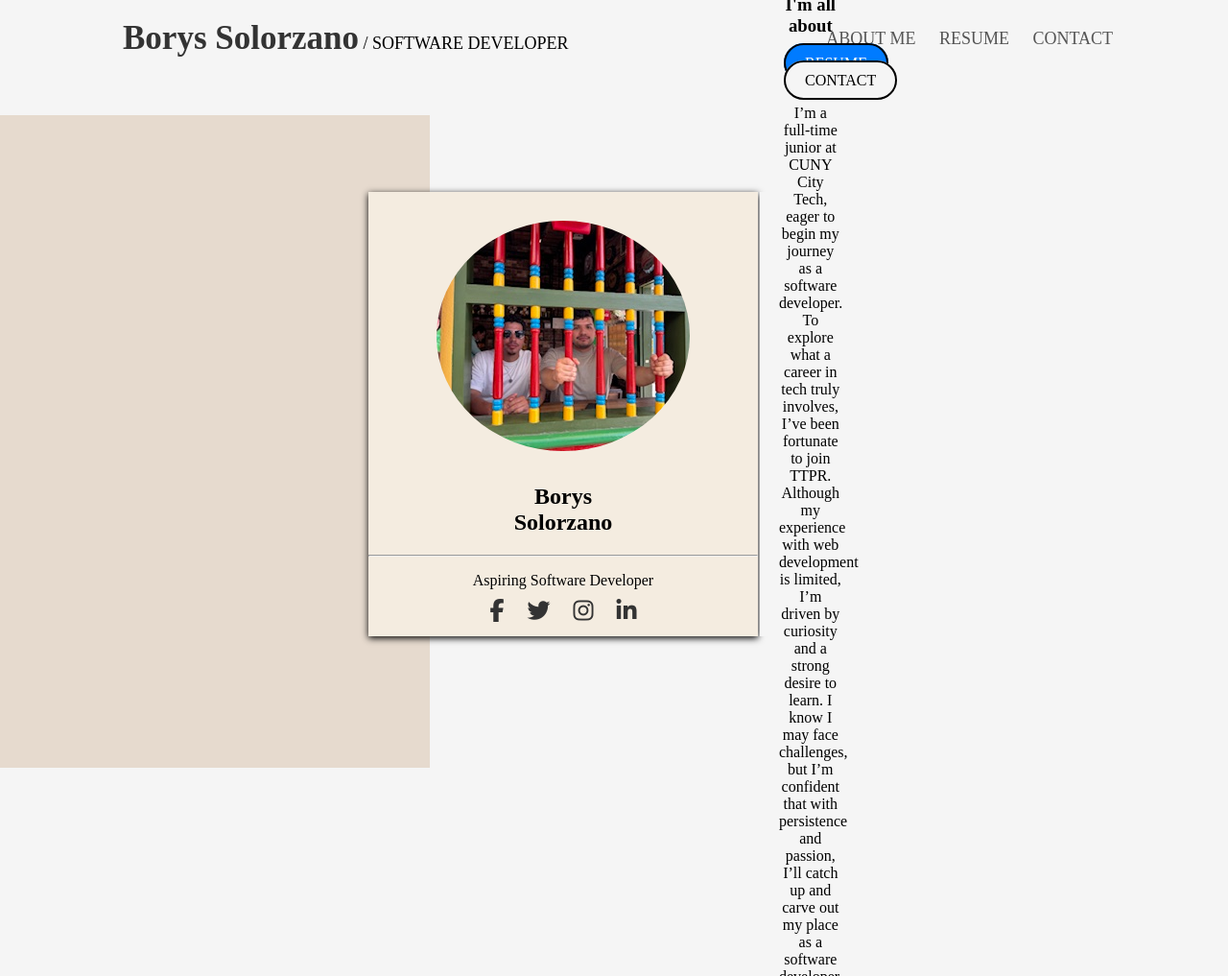
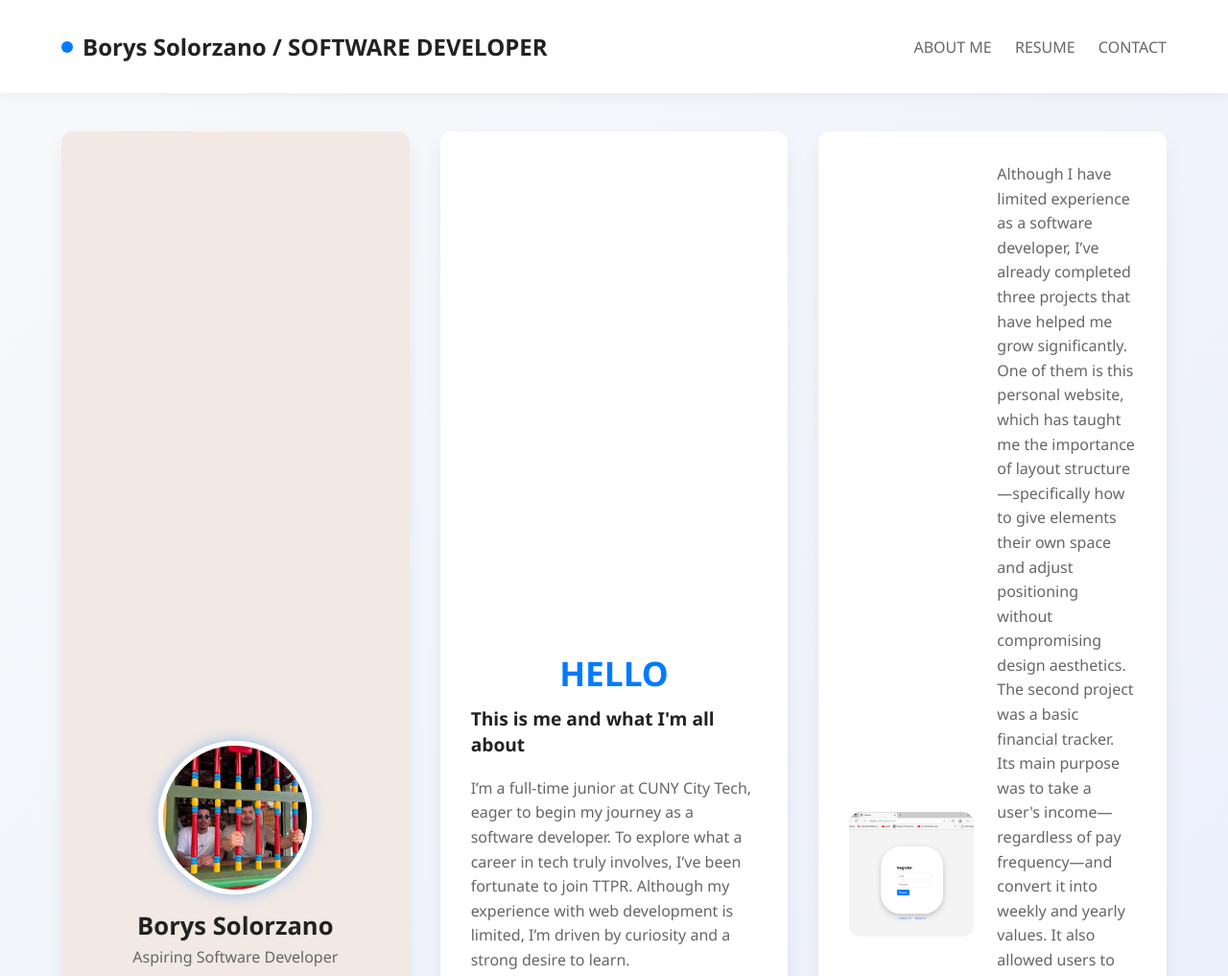
Before and after one commit to BSolo-AFK/My-Website-, a plain HTML site: page index.html in a window 1280 px wide. Shown: the top 1017 px of the page at 96% size. Drawn offline with Linux system fonts and the light colour scheme.

Commit message:
this is the fixing of the proportions for the screen sizes

```diff
--- a/index.html
+++ b/index.html
@@ -3,211 +3,235 @@
   <head>
     <meta charset="UTF-8" />
     <meta name="viewport" content="width=device-width, initial-scale=1.0" />
-    <title>Document</title>
+    <title>Borys Solorzano</title>
     <link
       rel="stylesheet"
       href="https://cdnjs.cloudflare.com/ajax/libs/font-awesome/6.5.0/css/all.min.css"
     />
-  </head>
     <style>
-    body {
-      /* border: 2px solid red; */
-      height: 100vh;
-      width: 100vw;
-      margin: 0;
+      :root {
+        --primary: #007bff;
+        --bg-light: #f9f9f9;
+        --bg-accent: #f2e9e4;
+        --text-dark: #222;
+        --text-muted: #666;
+        --radius: 12px;
+      }
+
+      * {
         box-sizing: border-box;
         margin: 0;
-      background-color: whitesmoke;
+        padding: 0;
       }
-    a {
-      text-decoration: none;
-      color: inherit;
+
+      body {
+        font-family: "Segoe UI", Tahoma, Geneva, Verdana, sans-serif;
+        background: linear-gradient(135deg, #f8f9fa, #e0e7ff);
+        color: var(--text-dark);
+        min-height: 100vh;
       }
-    .top-nav {
+
+      header.top-nav {
         display: flex;
         justify-content: space-between;
         align-items: center;
-      padding: 20px 120px;
-      font-size: 18px;
+        padding: 2rem 5vw;
+        background-color: white;
+        box-shadow: 0 4px 12px rgba(0, 0, 0, 0.05);
+        flex-wrap: wrap;
       }
-    .logo-name {
+
+      .logo {
+        display: flex;
+        align-items: center;
+        gap: 10px;
+        font-size: 1.5rem;
         font-weight: bold;
-      color: #333;
-      font-size: 35px;
       }
+
+      .dot {
+        width: 12px;
+        height: 12px;
+        background-color: var(--primary);
+        border-radius: 50%;
+      }
+
       nav a {
         margin-left: 20px;
+        font-size: 1rem;
+        text-decoration: none;
+        color: var(--text-muted);
         font-weight: 500;
-      color: #555;
+        transition: color 0.3s;
       }
-    .logo .dot {
-      /* width: 10px;
-  height: 10px; */
-      background-color: #007bff;
+
+      nav a:hover {
+        color: var(--primary);
+      }
+
+      .grid-container {
+        display: grid;
+        grid-template-columns: repeat(auto-fit, minmax(300px, 1fr));
+        gap: 2rem;
+        padding: 5vh 5vw;
+        align-items: stretch;
+      }
+
+      .card {
+        background-color: white;
+        padding: 2rem;
+        border-radius: var(--radius);
+        box-shadow: 0 10px 20px rgba(0, 0, 0, 0.06);
+        display: flex;
+        flex-direction: column;
+        justify-content: center;
+      }
+
+      .left-side {
+        background-color: var(--bg-accent);
+        align-items: center;
+        text-align: center;
+      }
+
+      #profile-pic {
+        width: 160px;
+        height: 160px;
         border-radius: 50%;
-      /* display: inline-block; */
-      margin-right: 8px;
+        object-fit: cover;
+        margin-bottom: 15px;
+        border: 5px solid white;
+        box-shadow: 0 0 15px rgba(0, 123, 255, 0.4);
+      }
+
+      h2 {
+        margin-bottom: 0.25rem;
+        font-size: 1.6rem;
+      }
+
+      #tagline {
+        font-size: 1rem;
+        color: var(--text-muted);
       }
 
       .social-icons {
-      margin-top: 10px;
+        margin-top: 1rem;
       }
 
       .social-icons a {
-      margin: 0 10px;
-      font-size: 24px;
-      color: #333;
-      text-decoration: none;
-      display: inline-flex;
-      bottom: 10px;
-      transition: color 0.3s;
+        margin: 0 8px;
+        font-size: 1.2rem;
+        color: #555;
+        transition: transform 0.3s, color 0.3s;
       }
 
       .social-icons a:hover {
-      color: #007bff; /* Change this to match your theme */
-    }
-    #background-box {
-      position: absolute;
-      display: flex;
-      justify-content: start;
-      align-items: start;
-      /* border: 2px solid blue; */
-      width: 35%;
-      height: 85%;
-      bottom: 0;
-      left: 0;
-      z-index: -1;
-      background-color: rgb(230, 218, 206);
-    }
-    /* #content {
-  position: absolute;
-  top: 20%;
-  left: 25%;
-  width: 40%;
-  height: 55%;
-  display: flex;
-  flex-direction: row;
-  border: 2px solid blue;
-  background: white;
-  box-sizing: border-box;
-  padding: 20px;
-  gap: 20px;
-} */
-    #content {
-      display: grid;
-      position: absolute;
-      height: 50vh;
-      width: 37vw;
-      /* border: 2px solid green; */
-      top: 25%;
-      left: 30%;
-      grid-template-columns: 100px 100px 100px 100px;
-      grid-template-rows: 100px 100px 100px 100px;
-      gap: 2px;
+        color: var(--primary);
+        transform: scale(1.2);
       }
 
-    .left-side {
-      box-shadow: 0 2px 7px black;
-      position: relative;
-      display: flex;
-      flex-direction: column;
-      text-align: center;
-      grid-column: 1 / 5;
-      grid-row: 1 / 10;
-      background-color: rgb(244, 236, 224);
+      .right-side h1 {
+        font-size: 2.2rem;
+        margin-bottom: 10px;
+        color: var(--primary);
       }
 
-    #profile {
-      height: 90%;
+      .right-side h3 {
+        font-size: 1.2rem;
+        margin-bottom: 20px;
+      }
+
+      .right-side p {
+        font-size: 1rem;
+        line-height: 1.6;
+        color: var(--text-muted);
+        margin-bottom: 20px;
+      }
+
+      .button {
+        background-color: transparent;
+        border: 2px solid black;
+        padding: 10px 20px;
+        border-radius: 40px;
+        text-decoration: none;
+        color: black;
+        font-weight: bold;
+        margin: 5px;
+        transition: all 0.3s;
+        display: inline-block;
         text-align: center;
       }
 
-    .container {
-      text-align: center;
-      height: 5%;
+      .button:hover {
+        background-color: black;
+        color: white;
+      }
+
+      .resume {
+        background-color: var(--primary);
+        color: white;
+        border-color: var(--primary);
+      }
+
+      .resume:hover {
+        background-color: #0056b3;
+      }
+
+      .image-wrap {
         display: flex;
-      flex-direction: row;
-      justify-content: center;
+        gap: 1.5rem;
         align-items: center;
       }
 
-    #profile-pic {
-      width: 65%;
-      height: 60%;
-      border-radius: 50%;
+      .image-wrap img {
+        width: 130px;
+        height: 130px;
+        border-radius: var(--radius);
         object-fit: cover;
-      margin-bottom: 10px;
-      margin-top: 30px;
       }
 
-    .right-side {
-      position: relative;
-      display: flex;
-
-      grid-column: 5 / 10;
-      grid-row: 1 / 10;
-      background-color: whitesmoke;
+      .image-wrap p {
+        flex: 1;
+        font-size: 1rem;
+        line-height: 1.6;
+        color: var(--text-muted);
       }
 
-    #profile,
-    .container,
-    #about_me {
-      margin-bottom: 20px;
+      @media (max-width: 768px) {
+        .image-wrap {
+          flex-direction: column;
+          text-align: center;
+        }
+
+        .image-wrap img {
           width: 100%;
+          height: auto;
         }
-    strong {
-      font-size: 20px;
-      font-weight: bold;
       }
-    #about_me {
-      position: absolute;
+      h1 {
         display: flex;
-      flex-direction: column;
-      top: 5px;
-      left: 20px;
-      text-align: center;
-      height: 100%;
         justify-content: center;
       }
-    .button {
-      background-color: whitesmoke;
-      border: none;
-      padding: 10px 20px;
-      border: 2px solid black;
-      border-radius: 50px;
-      cursor: pointer;
-      margin: 5px;
-    }
-    .resume {
-      background-color: #007bff;
-      color: white;
-    }
     </style>
+  </head>
+
   <body>
     <header class="top-nav">
       <div class="logo">
         <span class="dot"></span>
-        <strong class="logo-name">Borys Solorzano</strong> / SOFTWARE DEVELOPER
+        <span>Borys Solorzano / SOFTWARE DEVELOPER</span>
       </div>
       <nav>
         <a href="index.html">ABOUT ME</a>
         <a href="resume.html">RESUME</a>
-        <!-- <a href="">PROJECTS</a> -->
         <a href="contact.html">CONTACT</a>
       </nav>
     </header>
 
-    <div id="background-box"></div>
-
-    <div id="content">
-      <div class="left-side">
-        <div id="profile">
-          <img src="img\IMG_4601.jpg" alt="Head-shot" id="profile-pic" />
-          <h2 id="name">Borys<br />Solorzano</h2>
-          <hr />
+    <section class="grid-container">
+      <div class="card left-side">
+        <img src="img/IMG_4601.jpg" alt="Head-shot" id="profile-pic" />
+        <h2>Borys Solorzano</h2>
         <p id="tagline">Aspiring Software Developer</p>
-        </div>
-        <div class="container">
         <div class="social-icons">
           <a href="https://facebook.com" target="_blank"
             ><i class="fab fa-facebook-f"></i
@@ -223,28 +247,67 @@
           ></a>
         </div>
       </div>
-      </div>
 
-      <div class="right-side">
-        <div id="about_me">
+      <div class="card right-side">
         <h1>HELLO</h1>
         <h3>This is me and what I'm all about</h3>
-          <div>
+        <p>
+          I’m a full-time junior at CUNY City Tech, eager to begin my journey as
+          a software developer. To explore what a career in tech truly involves,
+          I’ve been fortunate to join TTPR. Although my experience with web
+          development is limited, I’m driven by curiosity and a strong desire to
+          learn.
+        </p>
         <a href="resume.html" class="button resume">RESUME</a>
         <a href="contact.html" class="button">CONTACT</a>
       </div>
+
+      <div class="card">
+        <div class="image-wrap">
+          <img
+            src="img\{3DBA0E5D-C660-4FFE-A044-871A2D6CF988}.png"
+            alt="Project Sample"
+          />
           <p>
-            I’m a full-time junior at CUNY City Tech, eager to begin my journey
-            <br />as a software developer. To explore what a career in tech
-            truly involves,<br />
-            I’ve been fortunate to join TTPR. Although my experience with web<br />
-            development is limited, I’m driven by curiosity and a strong desire
-            to <br />learn. I know I may face challenges, but I’m confident that
-            with persistence <br />and passion, I’ll catch up and carve out my
-            place as a software developer.
+            Although I have limited experience as a software developer, I’ve
+            already completed three projects that have helped me grow
+            significantly. One of them is this personal website, which has
+            taught me the importance of layout structure—specifically how to
+            give elements their own space and adjust positioning without
+            compromising design aesthetics. The second project was a basic
+            financial tracker. Its main purpose was to take a user's
+            income—regardless of pay frequency—and convert it into weekly and
+            yearly values. It also allowed users to categorize and total their
+            expenses as either negotiable or non-negotiable, ultimately helping
+            them visualize potential savings by rearranging their spending
+            priorities. Currently, I’m working on a sports-focused platform
+            designed to help users connect with others, discover tournaments,
+            find coaches, and build friendships—all aimed at fostering growth
+            through shared athletic interests.
           </p>
         </div>
       </div>
+
+      <div class="card">
+        <div class="image-wrap">
+          <img src="img\IMG_0637.jpg" alt="Learning" />
+          <p>
+            I love to travel to immerse myself in the cuisine, culture, and
+            rhythm of life in other countries. It gives me a sense of peace amid
+            the nonstop demands of work, school, internships, and personal
+            responsibilities. Meeting new people, even briefly, often feels like
+            a spontaneous adventure—especially when I get invited into someone
+            else's plans or traditions. What excites me most, though, is the
+            dramatic change in scenery. Unlike the urban pace of New York City,
+            many places offer waterfalls, hills, flower fields, serene lakes,
+            open countryside, and ancient ruins—landscapes that refresh both
+            mind and spirit. Learning the history of these places is equally
+            rewarding, especially when they’re ones I first discovered through
+            video games, movies, documentaries, or school. There’s always more
+            depth, more humanity, and more wonder than I expected
+          </p>
         </div>
+      </div>
+    </section>
   </body>
 </html>
```
Also changed, not shown: oldindex.html (added, +260 -0 lines), img/IMG_0637.jpg (added), img/polaroid_travel_japan_corrected.jpg (added), img/{3DBA0E5D-C660-4FFE-A044-871A2D6CF988}.png (added). Lines whose indentation alone changed are shown as unchanged.
